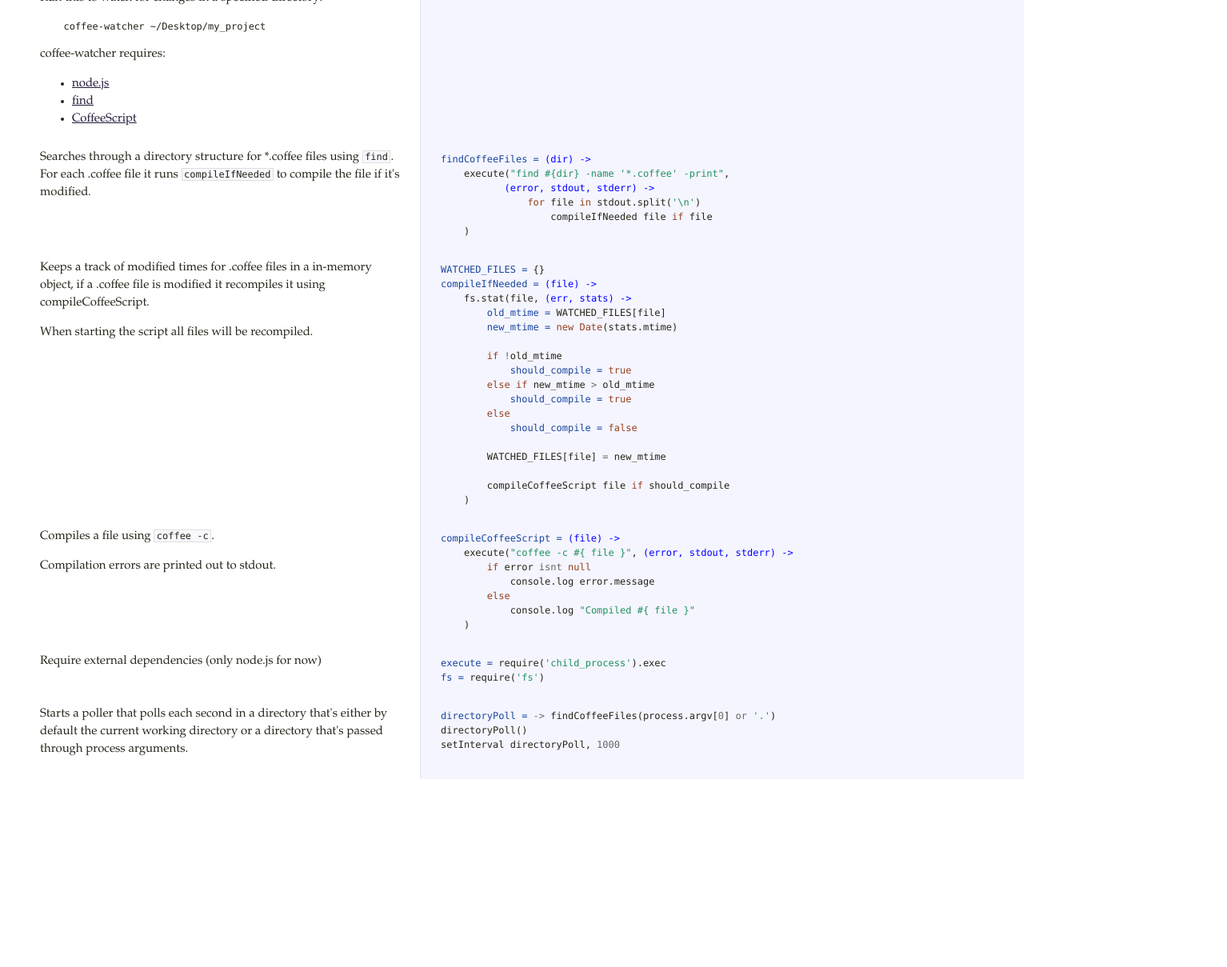
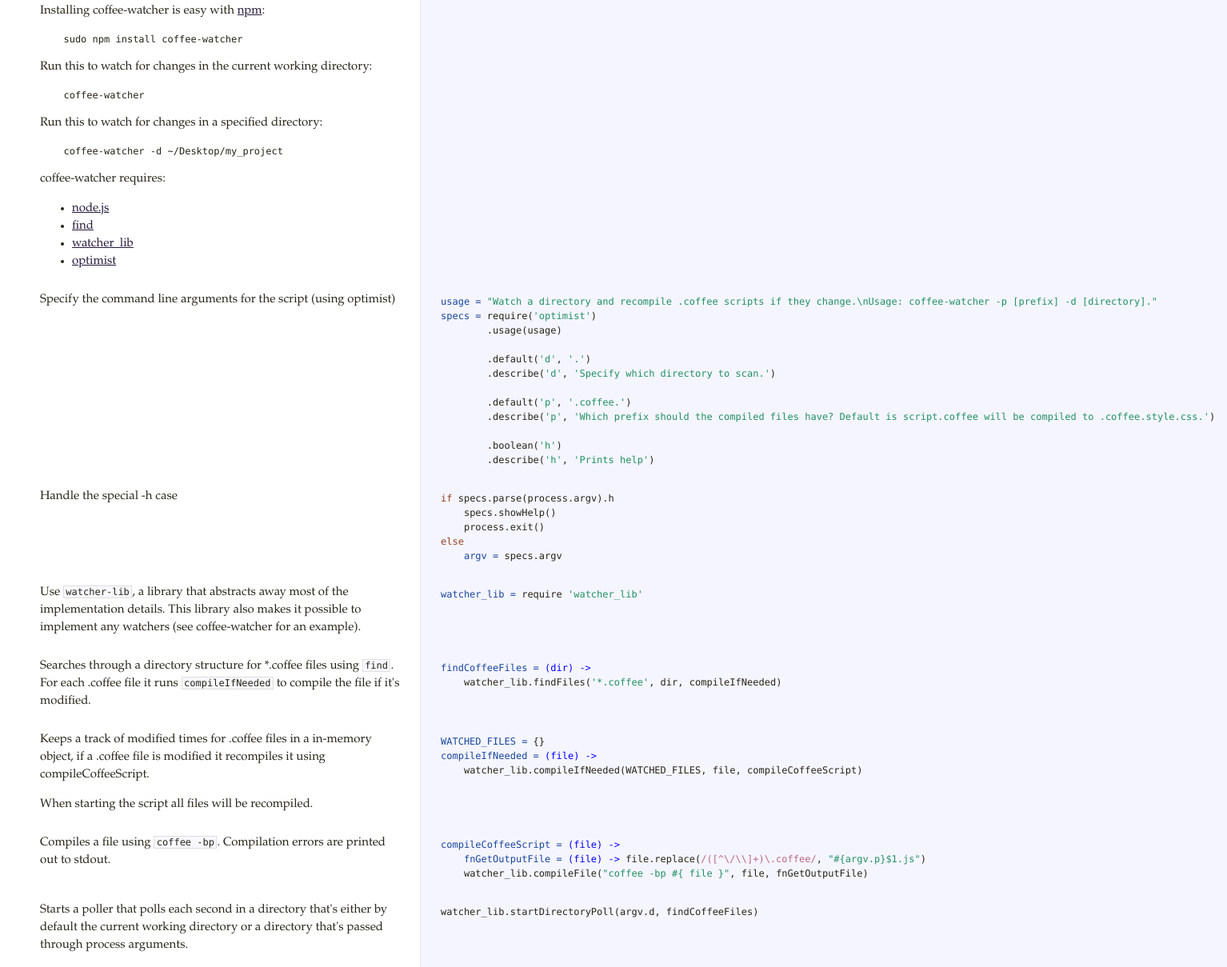
Before and after one commit to Doist/coffee-watcher, a plain HTML site: page index.html in a window 1280 px wide. Shown: the part 376-1585 px from the top of the page at 80% size, 1534 px wide, since content can reach past the window. Before the commit the page ends 1350 px from the top, so only its background shows below. Drawn offline with Linux system fonts and the light colour scheme.

Commit message:
Updated documentation

```diff
--- a/index.html
+++ b/index.html
@@ -1,8 +1,18 @@
 <!DOCTYPE html>  <html> <head>   <title>coffee-watcher.coffee</title>   <meta http-equiv="content-type" content="text/html; charset=UTF-8">   <link rel="stylesheet" media="all" href="resources/docco.css" /> </head> <body>   <div id="container">     <div id="background"></div>          <table cellpadding="0" cellspacing="0">       <thead>         <tr>           <th class="docs">             <h1>               coffee-watcher.coffee             </h1>           </th>           <th class="code">           </th>         </tr>       </thead>       <tbody>                               <tr id="section-1">             <td class="docs">               <div class="pilwrap">                 <a class="pilcrow" href="#section-1">&#182;</a>               </div>               <p><strong>coffee-watcher</strong> is a script that can watch
-a directory and recompile your <a href="http://jashkenas.github.com/coffee-script/">.coffee scripts</a> if they change.
-It's very useful for development - you basically don't need to think about
+a directory and recompile your <a href="http://coffeescript.org/">.coffee scripts</a> if they change.</p>
+
+<p>It's very useful for development as you don't need to think about
 recompiling your CoffeeScript files.  Search is done in a recursive manner
 so sub-directories are handled as well.</p>
+
+<pre><code>Usage:
+  coffee-watcher -p [prefix] -d [directory]
+
+Options:
+  -d  Specify which directory to scan.                                                                              [default: "."]
+  -p  Which prefix should the compiled files have? Default is script.coffee will be compiled to .coffee.script.js.  [default: ".coffee."]
+  -h  Prints help                                                                                                   [boolean]
+</code></pre>
 
 <p>Installing coffee-watcher is easy with <a href="http://npmjs.org/">npm</a>:</p>
 
@@ -16,52 +26,42 @@
 
 <p>Run this to watch for changes in a specified directory:</p>
 
-<pre><code>  coffee-watcher ~/Desktop/my_project
+<pre><code>  coffee-watcher -d ~/Desktop/my_project
 </code></pre>
 
 <p>coffee-watcher requires:</p>
 
 <ul>
-<li><a href="http://nodejs.org/">node.js</a> </li>
+<li><a href="http://nodejs.org/">node.js</a></li>
 <li><a href="http://en.wikipedia.org/wiki/Find">find</a></li>
-<li><a href="http://jashkenas.github.com/coffee-script/">CoffeeScript</a></li>
-</ul>             </td>             <td class="code">               <div class="highlight"><pre></pre></div>             </td>           </tr>                               <tr id="section-2">             <td class="docs">               <div class="pilwrap">                 <a class="pilcrow" href="#section-2">&#182;</a>               </div>               <p>Searches through a directory structure for *.coffee files using <code>find</code>.
+<li><a href="https://github.com/amix/watcher_lib">watcher_lib</a></li>
+<li><a href="https://github.com/amix/optimist">optimist</a></li>
+</ul>             </td>             <td class="code">               <div class="highlight"><pre></pre></div>             </td>           </tr>                               <tr id="section-2">             <td class="docs">               <div class="pilwrap">                 <a class="pilcrow" href="#section-2">&#182;</a>               </div>               <p>Specify the command line arguments for the script (using optimist)</p>             </td>             <td class="code">               <div class="highlight"><pre><span class="nv">usage = </span><span class="s2">&quot;Watch a directory and recompile .coffee scripts if they change.\nUsage: coffee-watcher -p [prefix] -d [directory].&quot;</span>
+<span class="nv">specs = </span><span class="nx">require</span><span class="p">(</span><span class="s1">&#39;optimist&#39;</span><span class="p">)</span>
+        <span class="p">.</span><span class="nx">usage</span><span class="p">(</span><span class="nx">usage</span><span class="p">)</span>
+
+        <span class="p">.</span><span class="nx">default</span><span class="p">(</span><span class="s1">&#39;d&#39;</span><span class="p">,</span> <span class="s1">&#39;.&#39;</span><span class="p">)</span>
+        <span class="p">.</span><span class="nx">describe</span><span class="p">(</span><span class="s1">&#39;d&#39;</span><span class="p">,</span> <span class="s1">&#39;Specify which directory to scan.&#39;</span><span class="p">)</span>
+
+        <span class="p">.</span><span class="nx">default</span><span class="p">(</span><span class="s1">&#39;p&#39;</span><span class="p">,</span> <span class="s1">&#39;.coffee.&#39;</span><span class="p">)</span>
+        <span class="p">.</span><span class="nx">describe</span><span class="p">(</span><span class="s1">&#39;p&#39;</span><span class="p">,</span> <span class="s1">&#39;Which prefix should the compiled files have? Default is script.coffee will be compiled to .coffee.style.css.&#39;</span><span class="p">)</span>
+
+        <span class="p">.</span><span class="nx">boolean</span><span class="p">(</span><span class="s1">&#39;h&#39;</span><span class="p">)</span>
+        <span class="p">.</span><span class="nx">describe</span><span class="p">(</span><span class="s1">&#39;h&#39;</span><span class="p">,</span> <span class="s1">&#39;Prints help&#39;</span><span class="p">)</span></pre></div>             </td>           </tr>                               <tr id="section-3">             <td class="docs">               <div class="pilwrap">                 <a class="pilcrow" href="#section-3">&#182;</a>               </div>               <p>Handle the special -h case</p>             </td>             <td class="code">               <div class="highlight"><pre><span class="k">if</span> <span class="nx">specs</span><span class="p">.</span><span class="nx">parse</span><span class="p">(</span><span class="nx">process</span><span class="p">.</span><span class="nx">argv</span><span class="p">).</span><span class="nx">h</span>
+    <span class="nx">specs</span><span class="p">.</span><span class="nx">showHelp</span><span class="p">()</span>
+    <span class="nx">process</span><span class="p">.</span><span class="nx">exit</span><span class="p">()</span>
+<span class="k">else</span>
+    <span class="nv">argv = </span><span class="nx">specs</span><span class="p">.</span><span class="nx">argv</span></pre></div>             </td>           </tr>                               <tr id="section-4">             <td class="docs">               <div class="pilwrap">                 <a class="pilcrow" href="#section-4">&#182;</a>               </div>               <p>Use <code>watcher-lib</code>, a library that abstracts away most of the implementation details.
+This library also makes it possible to implement any watchers (see coffee-watcher for an example).</p>             </td>             <td class="code">               <div class="highlight"><pre><span class="nv">watcher_lib = </span><span class="nx">require</span> <span class="s1">&#39;watcher_lib&#39;</span></pre></div>             </td>           </tr>                               <tr id="section-5">             <td class="docs">               <div class="pilwrap">                 <a class="pilcrow" href="#section-5">&#182;</a>               </div>               <p>Searches through a directory structure for *.coffee files using <code>find</code>.
 For each .coffee file it runs <code>compileIfNeeded</code> to compile the file if it's modified.</p>             </td>             <td class="code">               <div class="highlight"><pre><span class="nv">findCoffeeFiles = </span><span class="nf">(dir) -&gt;</span>
-    <span class="nx">execute</span><span class="p">(</span><span class="s2">&quot;find #{dir} -name &#39;*.coffee&#39; -print&quot;</span><span class="p">,</span>
-           <span class="nf">(error, stdout, stderr) -&gt;</span>
-               <span class="k">for</span> <span class="nx">file</span> <span class="k">in</span> <span class="nx">stdout</span><span class="p">.</span><span class="nx">split</span><span class="p">(</span><span class="s1">&#39;\n&#39;</span><span class="p">)</span>
-                   <span class="nx">compileIfNeeded</span> <span class="nx">file</span> <span class="k">if</span> <span class="nx">file</span>
-    <span class="p">)</span></pre></div>             </td>           </tr>                               <tr id="section-3">             <td class="docs">               <div class="pilwrap">                 <a class="pilcrow" href="#section-3">&#182;</a>               </div>               <p>Keeps a track of modified times for .coffee files in a in-memory object,
+    <span class="nx">watcher_lib</span><span class="p">.</span><span class="nx">findFiles</span><span class="p">(</span><span class="s1">&#39;*.coffee&#39;</span><span class="p">,</span> <span class="nx">dir</span><span class="p">,</span> <span class="nx">compileIfNeeded</span><span class="p">)</span></pre></div>             </td>           </tr>                               <tr id="section-6">             <td class="docs">               <div class="pilwrap">                 <a class="pilcrow" href="#section-6">&#182;</a>               </div>               <p>Keeps a track of modified times for .coffee files in a in-memory object,
 if a .coffee file is modified it recompiles it using compileCoffeeScript.</p>
 
 <p>When starting the script all files will be recompiled.</p>             </td>             <td class="code">               <div class="highlight"><pre><span class="nv">WATCHED_FILES = </span><span class="p">{}</span>
 <span class="nv">compileIfNeeded = </span><span class="nf">(file) -&gt;</span>
-    <span class="nx">fs</span><span class="p">.</span><span class="nx">stat</span><span class="p">(</span><span class="nx">file</span><span class="p">,</span> <span class="nf">(err, stats) -&gt;</span>
-        <span class="nv">old_mtime = </span><span class="nx">WATCHED_FILES</span><span class="p">[</span><span class="nx">file</span><span class="p">]</span>
-        <span class="nv">new_mtime = </span><span class="k">new</span> <span class="nb">Date</span><span class="p">(</span><span class="nx">stats</span><span class="p">.</span><span class="nx">mtime</span><span class="p">)</span>
-
-        <span class="k">if</span> <span class="o">!</span><span class="nx">old_mtime</span>
-            <span class="nv">should_compile = </span><span class="kc">true</span>
-        <span class="k">else</span> <span class="k">if</span> <span class="nx">new_mtime</span> <span class="o">&gt;</span> <span class="nx">old_mtime</span>
-            <span class="nv">should_compile = </span><span class="kc">true</span>
-        <span class="k">else</span>
-            <span class="nv">should_compile = </span><span class="kc">false</span>
-
-        <span class="nx">WATCHED_FILES</span><span class="p">[</span><span class="nx">file</span><span class="p">]</span> <span class="o">=</span> <span class="nx">new_mtime</span>
-
-        <span class="nx">compileCoffeeScript</span> <span class="nx">file</span> <span class="k">if</span> <span class="nx">should_compile</span>
-    <span class="p">)</span></pre></div>             </td>           </tr>                               <tr id="section-4">             <td class="docs">               <div class="pilwrap">                 <a class="pilcrow" href="#section-4">&#182;</a>               </div>               <p>Compiles a file using <code>coffee -c</code>.</p>
-
-<p>Compilation errors are printed out to stdout.</p>             </td>             <td class="code">               <div class="highlight"><pre><span class="nv">compileCoffeeScript = </span><span class="nf">(file) -&gt;</span>
-    <span class="nx">execute</span><span class="p">(</span><span class="s2">&quot;coffee -c #{ file }&quot;</span><span class="p">,</span> <span class="nf">(error, stdout, stderr) -&gt;</span>
-        <span class="k">if</span> <span class="nx">error</span> <span class="o">isnt</span> <span class="kc">null</span>
-            <span class="nx">console</span><span class="p">.</span><span class="nx">log</span> <span class="nx">error</span><span class="p">.</span><span class="nx">message</span>
-        <span class="k">else</span>
-            <span class="nx">console</span><span class="p">.</span><span class="nx">log</span> <span class="s2">&quot;Compiled #{ file }&quot;</span>
-    <span class="p">)</span></pre></div>             </td>           </tr>                               <tr id="section-5">             <td class="docs">               <div class="pilwrap">                 <a class="pilcrow" href="#section-5">&#182;</a>               </div>               <p>Require external dependencies (only node.js for now)</p>             </td>             <td class="code">               <div class="highlight"><pre><span class="nv">execute = </span><span class="nx">require</span><span class="p">(</span><span class="s1">&#39;child_process&#39;</span><span class="p">).</span><span class="nx">exec</span>
-<span class="nv">fs = </span><span class="nx">require</span><span class="p">(</span><span class="s1">&#39;fs&#39;</span><span class="p">)</span></pre></div>             </td>           </tr>                               <tr id="section-6">             <td class="docs">               <div class="pilwrap">                 <a class="pilcrow" href="#section-6">&#182;</a>               </div>               <p>Starts a poller that polls each second in a directory that's
-either by default the current working directory or a directory that's passed through process arguments.</p>             </td>             <td class="code">               <div class="highlight"><pre><span class="nv">directoryPoll = </span><span class="o">-&gt;</span> <span class="nx">findCoffeeFiles</span><span class="p">(</span><span class="nx">process</span><span class="p">.</span><span class="nx">argv</span><span class="p">[</span><span class="mi">0</span><span class="p">]</span> <span class="o">or</span> <span class="s1">&#39;.&#39;</span><span class="p">)</span>
-<span class="nx">directoryPoll</span><span class="p">()</span>
-<span class="nx">setInterval</span> <span class="nx">directoryPoll</span><span class="p">,</span> <span class="mi">1000</span>
+    <span class="nx">watcher_lib</span><span class="p">.</span><span class="nx">compileIfNeeded</span><span class="p">(</span><span class="nx">WATCHED_FILES</span><span class="p">,</span> <span class="nx">file</span><span class="p">,</span> <span class="nx">compileCoffeeScript</span><span class="p">)</span></pre></div>             </td>           </tr>                               <tr id="section-7">             <td class="docs">               <div class="pilwrap">                 <a class="pilcrow" href="#section-7">&#182;</a>               </div>               <p>Compiles a file using <code>coffee -bp</code>. Compilation errors are printed out to stdout.</p>             </td>             <td class="code">               <div class="highlight"><pre><span class="nv">compileCoffeeScript = </span><span class="nf">(file) -&gt;</span>
+    <span class="nv">fnGetOutputFile = </span><span class="nf">(file) -&gt;</span> <span class="nx">file</span><span class="p">.</span><span class="nx">replace</span><span class="p">(</span><span class="sr">/([^\/\\]+)\.coffee/</span><span class="p">,</span> <span class="s2">&quot;#{argv.p}$1.js&quot;</span><span class="p">)</span>
+    <span class="nx">watcher_lib</span><span class="p">.</span><span class="nx">compileFile</span><span class="p">(</span><span class="s2">&quot;coffee -bp #{ file }&quot;</span><span class="p">,</span> <span class="nx">file</span><span class="p">,</span> <span class="nx">fnGetOutputFile</span><span class="p">)</span></pre></div>             </td>           </tr>                               <tr id="section-8">             <td class="docs">               <div class="pilwrap">                 <a class="pilcrow" href="#section-8">&#182;</a>               </div>               <p>Starts a poller that polls each second in a directory that's
+either by default the current working directory or a directory that's passed through process arguments.</p>             </td>             <td class="code">               <div class="highlight"><pre><span class="nx">watcher_lib</span><span class="p">.</span><span class="nx">startDirectoryPoll</span><span class="p">(</span><span class="nx">argv</span><span class="p">.</span><span class="nx">d</span><span class="p">,</span> <span class="nx">findCoffeeFiles</span><span class="p">)</span>
 
 </pre></div>             </td>           </tr>                </tbody>     </table>   </div> </body> </html>
```
